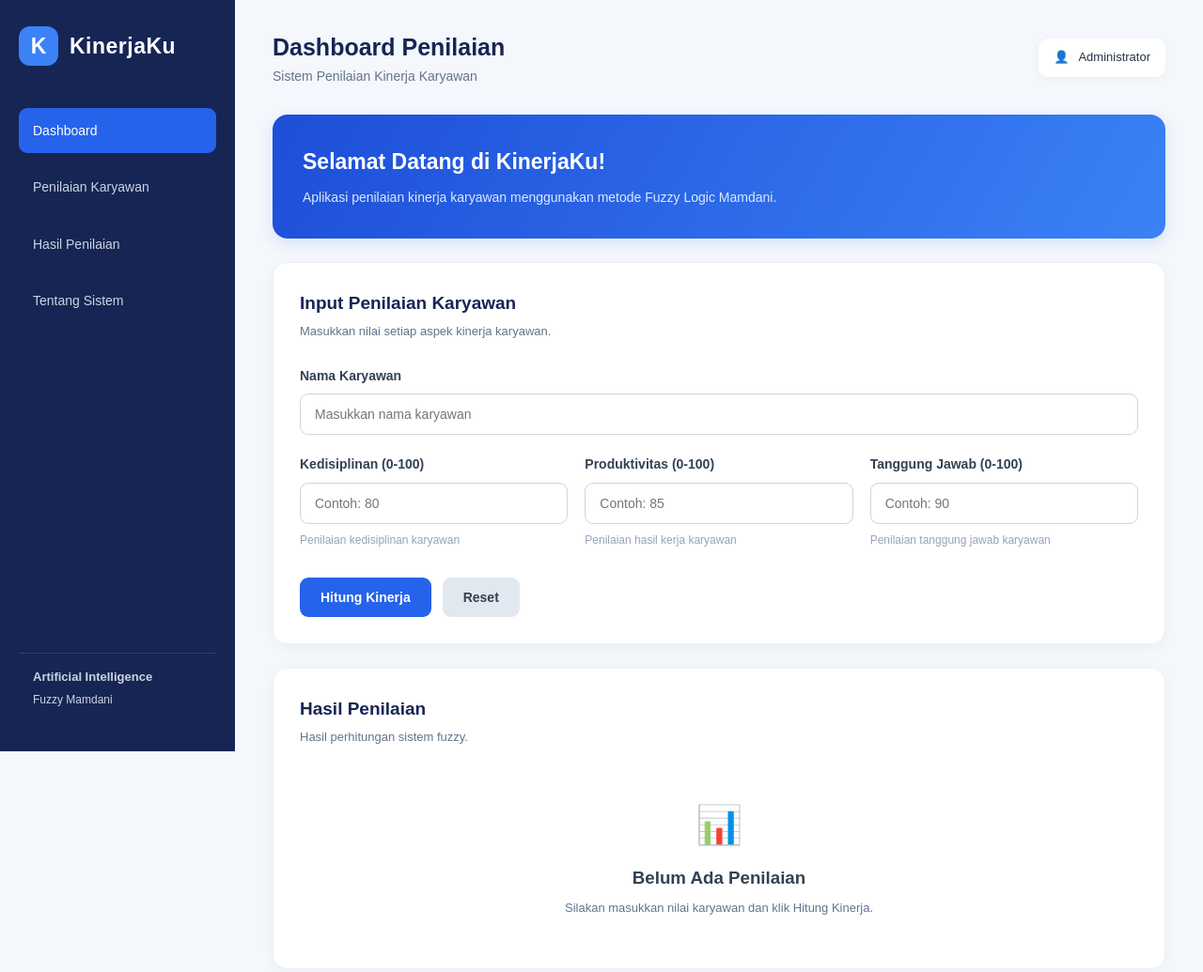
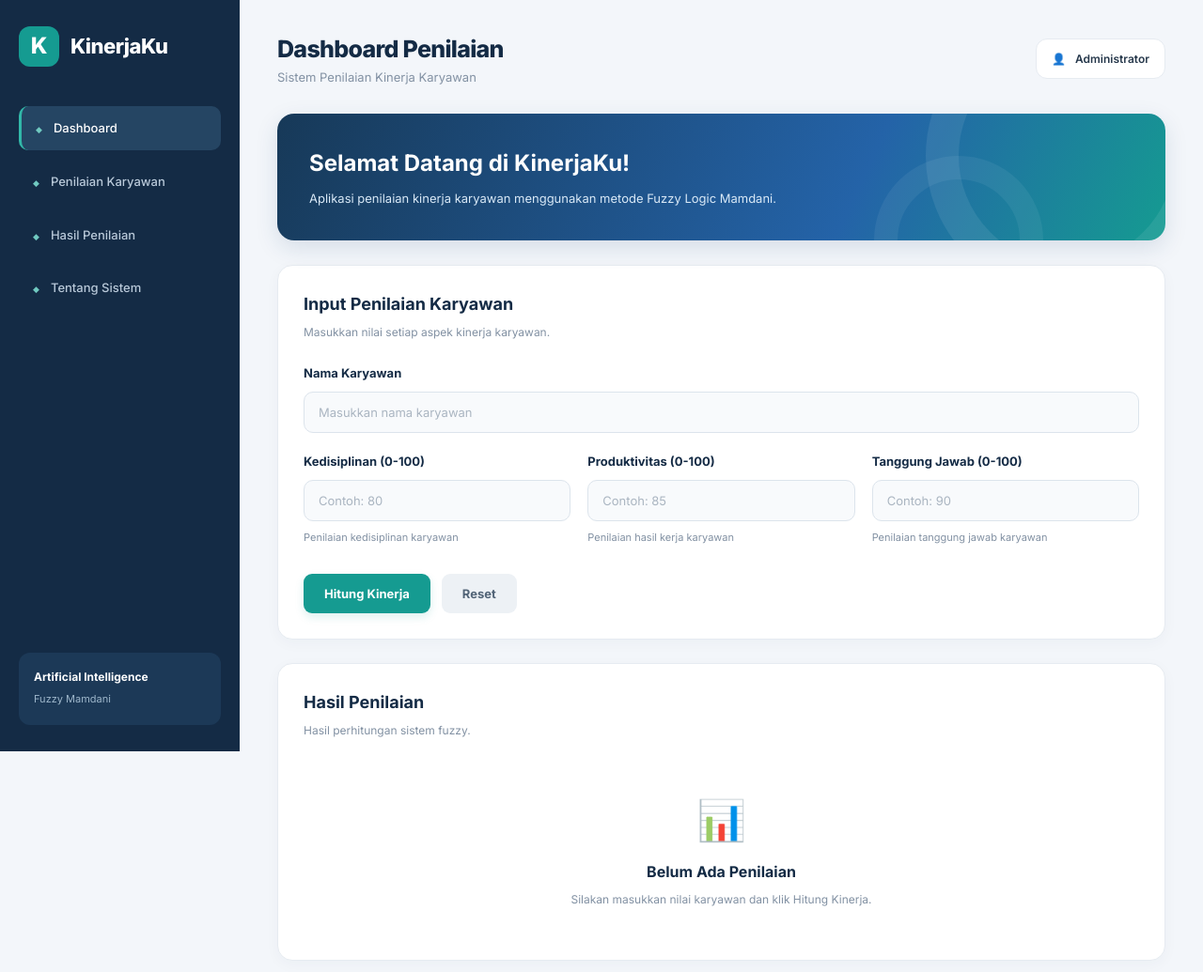
Before and after one commit to miftahakbar123-hue/KinerjaKu, a plain HTML site: page index.html in a window 1280 px wide. Shown: the top 1035 px of the page at 94% size. Drawn offline with Linux system fonts and the light colour scheme.

Commit message:
Update style.css
Mengubah tema KinerjaKu menjadi Employee Productivity Dashboard

```diff
--- a/style.css
+++ b/style.css
@@ -1,9 +1,25 @@
 
-/* =================================
-   KINERJAKU - STYLE CSS
-   ================================= */
+/* ==========================================
+   KINERJAKU
+   EMPLOYEE PRODUCTIVITY DASHBOARD
+   ========================================== */
 
-/* PENGATURAN DASAR */
+@import url('https://fonts.googleapis.com/css2?family=Inter:wght@400;500;600;700;800&display=swap');
+
+:root {
+    --navy: #142b45;
+    --blue: #2463a8;
+    --blue-light: #eaf2fb;
+    --teal: #159b91;
+    --teal-light: #e4f6f2;
+    --orange: #f2a34a;
+    --background: #f3f6fa;
+    --white: #ffffff;
+    --text: #26384b;
+    --muted: #8291a3;
+    --border: #e6ebf1;
+}
+
 * {
     margin: 0;
     padding: 0;
@@ -15,9 +31,9 @@ html {
 }
 
 body {
-    font-family: Arial, Helvetica, sans-serif;
-    background: #f4f7fb;
-    color: #263248;
+    font-family: 'Inter', Arial, sans-serif;
+    background: var(--background);
+    color: var(--text);
     line-height: 1.6;
 }
 
@@ -26,13 +42,11 @@ body {
     min-height: 100vh;
 }
 
-/* =================================
-   SIDEBAR
-   ================================= */
+/* SIDEBAR */
 
 .sidebar {
-    width: 250px;
-    background: #172554;
+    width: 255px;
+    background: var(--navy);
     color: white;
     padding: 28px 20px;
     display: flex;
@@ -41,77 +55,92 @@ body {
     height: 100vh;
     left: 0;
     top: 0;
+    z-index: 10;
 }
 
 .logo {
     display: flex;
     align-items: center;
     gap: 12px;
-    margin-bottom: 45px;
-}
-
-.logo h2 {
-    font-size: 23px;
-    letter-spacing: 0.5px;
+    margin-bottom: 42px;
 }
 
 .logo-icon {
-    width: 42px;
-    height: 42px;
-    background: #3b82f6;
+    width: 43px;
+    height: 43px;
+    background: var(--teal);
     border-radius: 12px;
     display: flex;
     justify-content: center;
     align-items: center;
-    font-size: 23px;
-    font-weight: bold;
+    font-size: 24px;
+    font-weight: 800;
+    color: white;
+}
+
+.logo h2 {
+    font-size: 22px;
+    font-weight: 800;
+    letter-spacing: -0.5px;
 }
 
 .sidebar nav {
     display: flex;
     flex-direction: column;
-    gap: 12px;
+    gap: 10px;
 }
 
 .sidebar nav a {
+    color: #b9c9d9;
     text-decoration: none;
-    color: #cbd5e1;
     padding: 13px 15px;
-    border-radius: 9px;
-    transition: 0.3s;
-    font-size: 14px;
+    border-radius: 10px;
+    font-size: 13px;
+    font-weight: 500;
+    transition: 0.25s;
+}
+
+.sidebar nav a::before {
+    content: "◆";
+    font-size: 9px;
+    margin-right: 12px;
+    color: #70c9c0;
 }
 
 .sidebar nav a:hover,
 .sidebar nav a.menu-active {
-    background: #2563eb;
+    background: #254563;
     color: white;
+}
+
+.sidebar nav a.menu-active {
+    border-left: 3px solid #32b8a9;
 }
 
 .sidebar-footer {
     margin-top: auto;
-    padding: 15px;
-    border-top: 1px solid #334155;
-    color: #cbd5e1;
+    background: #1c3957;
+    border-radius: 12px;
+    padding: 16px;
 }
 
 .sidebar-footer p {
-    font-size: 13px;
-    font-weight: bold;
+    font-size: 12px;
+    font-weight: 700;
+    color: white;
 }
 
 .sidebar-footer small {
-    font-size: 12px;
+    color: #9eb7cb;
+    font-size: 11px;
 }
 
-/* =================================
-   MAIN CONTENT
-   ================================= */
+/* MAIN CONTENT */
 
 .main-content {
-    margin-left: 250px;
-    width: calc(100% - 250px);
-    padding: 30px 40px;
+    margin-left: 255px;
+    width: calc(100% - 255px);
+    padding: 32px 40px;
 }
 
 /* HEADER */
@@ -120,117 +149,156 @@ body {
     display: flex;
     justify-content: space-between;
     align-items: center;
-    margin-bottom: 30px;
+    margin-bottom: 28px;
 }
 
 .header h1 {
     font-size: 25px;
-    color: #172554;
+    color: var(--navy);
+    font-weight: 800;
+    letter-spacing: -0.7px;
 }
 
 .header p {
-    color: #64748b;
-    font-size: 14px;
+    color: var(--muted);
+    font-size: 13px;
 }
 
 .profile {
     display: flex;
     align-items: center;
     gap: 10px;
+    padding: 11px 16px;
     background: white;
-    padding: 10px 16px;
-    border-radius: 10px;
-    box-shadow: 0 2px 10px rgba(0,0,0,0.04);
-    font-size: 13px;
+    border: 1px solid var(--border);
+    border-radius: 12px;
+    font-size: 12px;
+    font-weight: 600;
 }
 
-/* =================================
-   WELCOME SECTION
-   ================================= */
+/* WELCOME BANNER */
 
 .welcome {
-    background: linear-gradient(120deg, #1d4ed8, #3b82f6);
+    position: relative;
+    overflow: hidden;
+    padding: 34px;
+    border-radius: 18px;
+    background: linear-gradient(
+        115deg,
+        #173958,
+        #2463a8 65%,
+        #159b91
+    );
     color: white;
-    padding: 32px;
-    border-radius: 16px;
-    margin-bottom: 25px;
-    box-shadow: 0 5px 15px rgba(37,99,235,0.15);
+    margin-bottom: 26px;
+    box-shadow: 0 8px 25px rgba(25, 65, 105, 0.13);
+}
+
+.welcome::after {
+    content: "";
+    position: absolute;
+    width: 230px;
+    height: 230px;
+    border: 35px solid rgba(255,255,255,0.08);
+    border-radius: 50%;
+    right: -45px;
+    top: -105px;
+}
+
+.welcome::before {
+    content: "";
+    position: absolute;
+    width: 130px;
+    height: 130px;
+    border: 25px solid rgba(255,255,255,0.06);
+    border-radius: 50%;
+    right: 130px;
+    bottom: -90px;
 }
 
 .welcome h2 {
-    font-size: 23px;
+    font-size: 24px;
     margin-bottom: 8px;
+    position: relative;
+    z-index: 1;
 }
 
 .welcome p {
-    color: #dbeafe;
-    font-size: 14px;
+    color: #d9e9f7;
+    font-size: 13px;
+    max-width: 600px;
+    position: relative;
+    z-index: 1;
 }
 
-/* =================================
-   CARD
-   ================================= */
+/* CARD */
 
 .card {
-    background: white;
-    padding: 28px;
-    border-radius: 15px;
+    background: var(--white);
+    padding: 27px;
+    border-radius: 16px;
     margin-bottom: 25px;
-    box-shadow: 0 3px 15px rgba(0,0,0,0.04);
-    border: 1px solid #edf0f5;
+    border: 1px solid var(--border);
+    box-shadow: 0 4px 15px rgba(31, 55, 80, 0.035);
 }
 
 .section-title {
-    margin-bottom: 25px;
+    margin-bottom: 24px;
 }
 
 .section-title h2 {
-    font-size: 19px;
-    color: #172554;
+    font-size: 18px;
+    font-weight: 700;
+    color: var(--navy);
     margin-bottom: 5px;
 }
 
 .section-title p {
-    color: #64748b;
-    font-size: 13px;
+    color: var(--muted);
+    font-size: 12px;
 }
 
-/* =================================
-   FORM INPUT
-   ================================= */
+/* INPUT FORM */
 
 .form-group {
     display: flex;
     flex-direction: column;
-    gap: 8px;
+    gap: 9px;
     margin-bottom: 20px;
 }
 
 .form-group label {
-    font-size: 14px;
-    font-weight: bold;
-    color: #334155;
+    font-size: 13px;
+    font-weight: 700;
+    color: var(--navy);
 }
 
 .form-group input {
     width: 100%;
     padding: 13px 15px;
-    border: 1px solid #cbd5e1;
-    border-radius: 9px;
-    font-size: 14px;
+    background: #f8fafc;
+    border: 1px solid #dce4ec;
+    border-radius: 10px;
     outline: none;
-    transition: 0.3s;
-    background: #fff;
+    font-family: inherit;
+    font-size: 13px;
+    color: var(--text);
+    transition: 0.25s;
 }
 
 .form-group input:focus {
-    border-color: #2563eb;
-    box-shadow: 0 0 0 3px rgba(37,99,235,0.1);
+    background: white;
+    border-color: var(--teal);
+    box-shadow: 0 0 0 3px rgba(21,155,145,0.10);
+}
+
+.form-group input::placeholder {
+    color: #aab5c1;
 }
 
 .form-group small {
-    color: #94a3b8;
-    font-size: 12px;
+    font-size: 11px;
+    color: var(--muted);
 }
 
 .input-grid {
@@ -239,9 +307,7 @@ body {
     gap: 18px;
 }
 
-/* =================================
-   BUTTON
-   ================================= */
+/* BUTTON */
 
 .button-group {
     display: flex;
@@ -253,34 +319,34 @@ button {
     border: none;
     padding: 13px 22px;
     border-radius: 9px;
+    font-family: inherit;
+    font-size: 13px;
+    font-weight: 700;
     cursor: pointer;
-    font-size: 14px;
-    font-weight: bold;
-    transition: 0.3s;
+    transition: 0.25s;
 }
 
 .btn-primary {
-    background: #2563eb;
+    background: var(--teal);
     color: white;
+    box-shadow: 0 4px 10px rgba(21,155,145,0.15);
 }
 
 .btn-primary:hover {
-    background: #1d4ed8;
+    background: #107d75;
     transform: translateY(-2px);
 }
 
 .btn-secondary {
-    background: #e2e8f0;
-    color: #334155;
+    background: #edf1f5;
+    color: #526477;
 }
 
 .btn-secondary:hover {
-    background: #cbd5e1;
+    background: #dfe6ed;
 }
 
-/* =================================
-   HASIL PENILAIAN
-   ================================= */
+/* RESULT */
 
 .result-card {
     min-height: 230px;
@@ -288,100 +354,100 @@ button {
 
 .result-placeholder {
     text-align: center;
-    padding: 25px 10px;
-    color: #64748b;
+    padding: 28px 10px;
+    color: var(--muted);
 }
 
 .result-icon {
-    font-size: 40px;
+    font-size: 42px;
     margin-bottom: 10px;
 }
 
 .result-placeholder h3 {
-    color: #334155;
-    margin-bottom: 7px;
+    color: var(--navy);
+    font-size: 16px;
+    margin-bottom: 6px;
 }
 
 .result-placeholder p {
-    font-size: 13px;
+    font-size: 12px;
 }
 
-/* Tampilan hasil yang akan diisi JavaScript */
+/* RESULT DATA */
 
 .result-data {
-    background: #eff6ff;
-    border: 1px solid #bfdbfe;
-    padding: 22px;
-    border-radius: 12px;
+    background: #f2f8fc;
+    border: 1px solid #d9e9f3;
+    padding: 24px;
+    border-radius: 13px;
 }
 
 .result-data h3 {
-    color: #1d4ed8;
-    margin-bottom: 12px;
+    color: var(--navy);
+    font-size: 18px;
+    margin-bottom: 14px;
+}
+
+.result-data p {
+    font-size: 13px;
+    margin-bottom: 7px;
+    color: #53677b;
 }
 
 .result-score {
-    font-size: 35px;
-    font-weight: bold;
-    color: #1d4ed8;
+    font-size: 42px;
+    font-weight: 800;
+    color: var(--teal);
     margin: 10px 0;
 }
 
 .result-category {
     display: inline-block;
-    padding: 7px 15px;
-    border-radius: 20px;
-    background: #dcfce7;
-    color: #166534;
-    font-weight: bold;
-    margin-top: 8px;
+    padding: 8px 17px;
+    border-radius: 30px;
+    background: var(--teal-light);
+    color: #11776e;
+    font-size: 12px;
+    font-weight: 800;
 }
 
-/* =================================
-   TENTANG SISTEM
-   ================================= */
+/* ABOUT */
 
 #tentang p {
-    font-size: 14px;
-    color: #64748b;
+    color: #718196;
+    font-size: 13px;
     line-height: 1.9;
 }
 
-/* =================================
-   FOOTER
-   ================================= */
+/* FOOTER */
 
 footer {
     text-align: center;
-    padding: 20px 10px;
-    color: #94a3b8;
-    font-size: 12px;
+    padding: 22px 10px;
+    color: #99a6b5;
+    font-size: 11px;
 }
 
-/* =================================
-   RESPONSIVE MOBILE
-   ================================= */
+/* RESPONSIVE */
 
-@media (max-width: 900px) {
-
+@media (max-width: 1000px) {
     .sidebar {
-        width: 200px;
+        width: 210px;
     }
 
     .main-content {
-        margin-left: 200px;
-        width: calc(100% - 200px);
+        margin-left: 210px;
+        width: calc(100% - 210px);
         padding: 25px;
     }
 
     .input-grid {
         grid-template-columns: 1fr;
+        gap: 5px;
     }
-
 }
 
 @media (max-width: 600px) {
-
     .container {
         display: block;
     }
@@ -410,15 +476,15 @@ footer {
     }
 
     .main-content {
+        width: 100%;
         margin-left: 0;
-        width: 100%;
         padding: 18px;
     }
 
     .header {
+        flex-direction: column;
         align-items: flex-start;
-        gap: 15px;
-        flex-direction: column;
+        gap: 12px;
     }
 
     .header h1 {
@@ -426,7 +492,7 @@ footer {
     }
 
     .welcome {
-        padding: 23px;
+        padding: 25px;
     }
 
     .welcome h2 {
@@ -440,5 +506,4 @@ footer {
     .button-group {
         flex-wrap: wrap;
     }
-
 }
```
